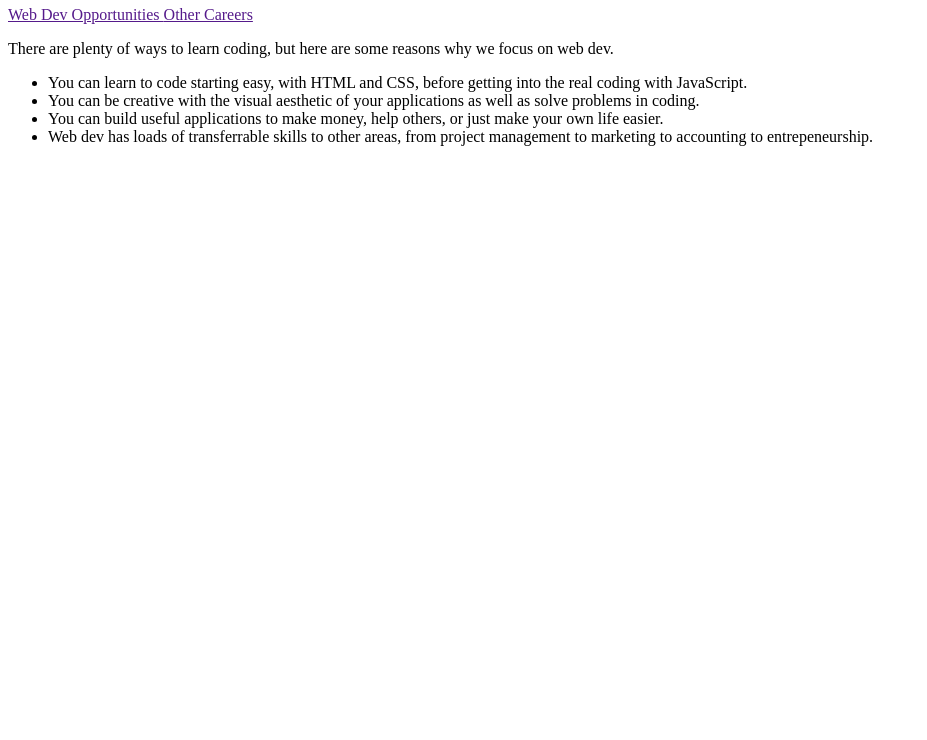
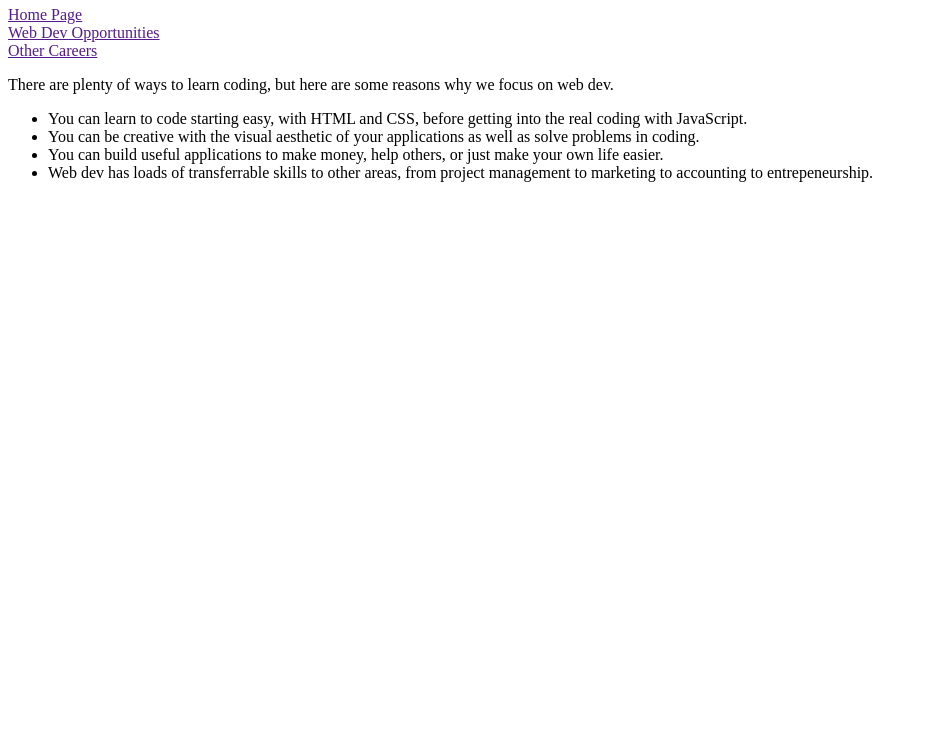
Before and after one commit to craighead-diocesan-school/why-web-dev-Kezza01, a plain HTML site: page index.html in a window 1280 px wide. Shown: the part 60-800 px from the top of the page, without its empty margins (0-927 px from the left). Drawn offline with Linux system fonts and the light colour scheme.

Commit message:
Fixing links with display block

```diff
--- a/index.html
+++ b/index.html
@@ -1,5 +1,6 @@
 <h1> Why Web Dev? </h1>
 
+<a href "index.html"> Home Page </a>
 <a href "opportunities.html"> Web Dev Opportunities </a>
 <a href "other-careers.html"> Other Careers </a>
 
@@ -13,3 +14,9 @@
   <li> You can build useful applications to make money, help others, or just make your own life easier. </li>
   <li> Web dev has loads of transferrable skills to other areas, from project management to marketing to accounting to entrepeneurship. </li>
 </ul>
+
+<style>
+a{
+  display: block;
+}
+</style>
```
Also changed, not shown: opportunities.html (+7 -0 lines), other-careers.html (+7 -0 lines).
